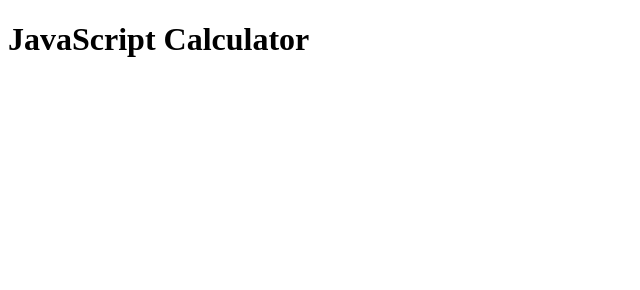
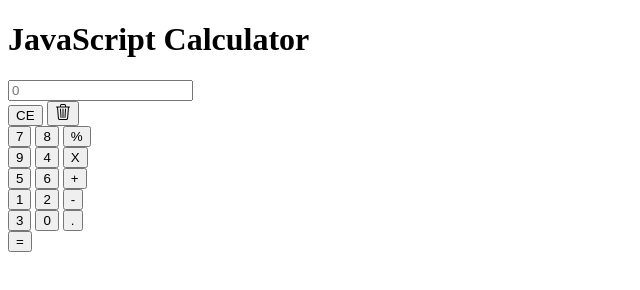
Before and after one commit to Nusaibah01/JavaScript-Calculator, a plain HTML site: page index.html in a window 1280 px wide. Shown: the whole page, without its empty margins (0-640 px from the left). Drawn offline with Linux system fonts and the light colour scheme.

Commit message:
buttonsandoperators

```diff
--- a/index.html
+++ b/index.html
@@ -8,28 +8,39 @@
 </head>
 <body>
     <h1 id="JS">JavaScript Calculator</h1>
+   <div class="container">
+  <input type="number" id="output" readonly placeholder="0" dataEntry>
+</div>
+
+<div class="keys">
+    <!-- I'm making use of the CE button to clear a recent entry  -->
+    <button class="button" onclick="clearScreen()">CE</button>
+    <!-- I'm using this button to clear all entries; functionality should be the same as the C button -->
+    <button>
+    <i class="bi bi-trash3" id="discard"></i>
+    <svg xmlns="http://www.w3.org/2000/svg" width="16" height="16" fill="currentColor" class="bi bi-trash3" viewBox="0 0 16 16">
+        <path d="M6.5 1h3a.5.5 0 0 1 .5.5v1H6v-1a.5.5 0 0 1 .5-.5M11 2.5v-1A1.5 1.5 0 0 0 9.5 0h-3A1.5 1.5 0 0 0 5 1.5v1H1.5a.5.5 0 0 0 0 1h.538l.853 10.66A2 2 0 0 0 4.885 16h6.23a2 2 0 0 0 1.994-1.84l.853-10.66h.538a.5.5 0 0 0 0-1zm1.958 1-.846 10.58a1 1 0 0 1-.997.92h-6.23a1 1 0 0 1-.997-.92L3.042 3.5zm-7.487 1a.5.5 0 0 1 .528.47l.5 8.5a.5.5 0 0 1-.998.06L5 5.03a.5.5 0 0 1 .47-.53Zm5.058 0a.5.5 0 0 1 .47.53l-.5 8.5a.5.5 0 1 1-.998-.06l.5-8.5a.5.5 0 0 1 .528-.47M8 4.5a.5.5 0 0 1 .5.5v8.5a.5.5 0 0 1-1 0V5a.5.5 0 0 1 .5-.5"/>
+      </svg>
+    </button><br>
+    <button class="button" onclick="display('7')">7</button>
+    <button class="button" onclick="display('8')">8</button>
+    <button class="operator"  >%</button><br>
+    <button class="button" onclick="display('9')">9</button>
+    <button class="button" onclick="('4')">4</button>
+    <button class="operator" data-operator>X</button><br>
+    <button class="button" onclick="display('5')">5</button>
+    <button class="button" onclick="display('6')">6</button>
+    <button class="operator" data-operator="+">+</button><br>
+    <button class="button" onclick="display('1')">1</button>
+    <button class="button" onclick="display('2')">2</button>
+    <button class="operator">-</button><br>
+    <button class="button"onclick="display('3')">3</button>
+    <button class="button" onclick="display('0')">0</button>
+    <button class="operator" onclick="display('.')">.</button><br>
+    <button  class="answer" data-operator>=</button>
+</div>
 
 
-
-
-
-
-
-
-
-
-
-
-
-
-
-
-
-
-
-
-
-
-    <script src="script/code.js"></script>
+ <script src="script/code.js"></script>
 </body>
 </html>
```
